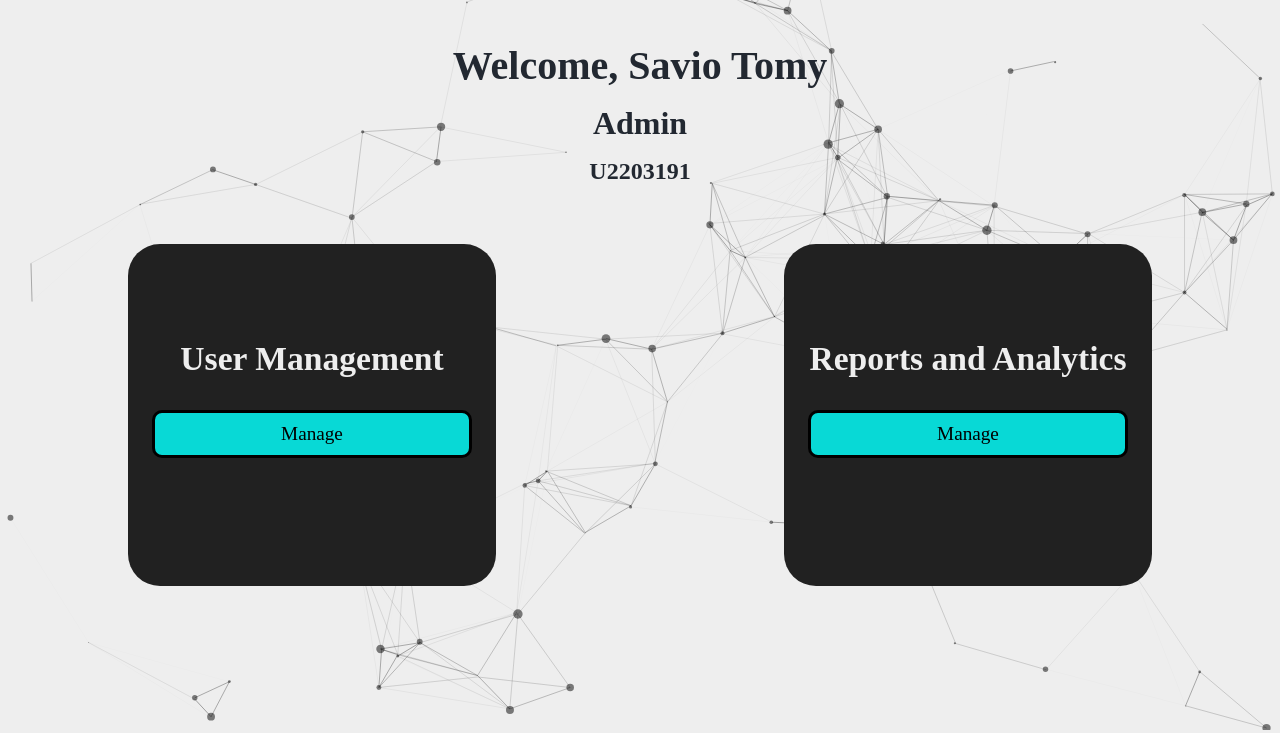
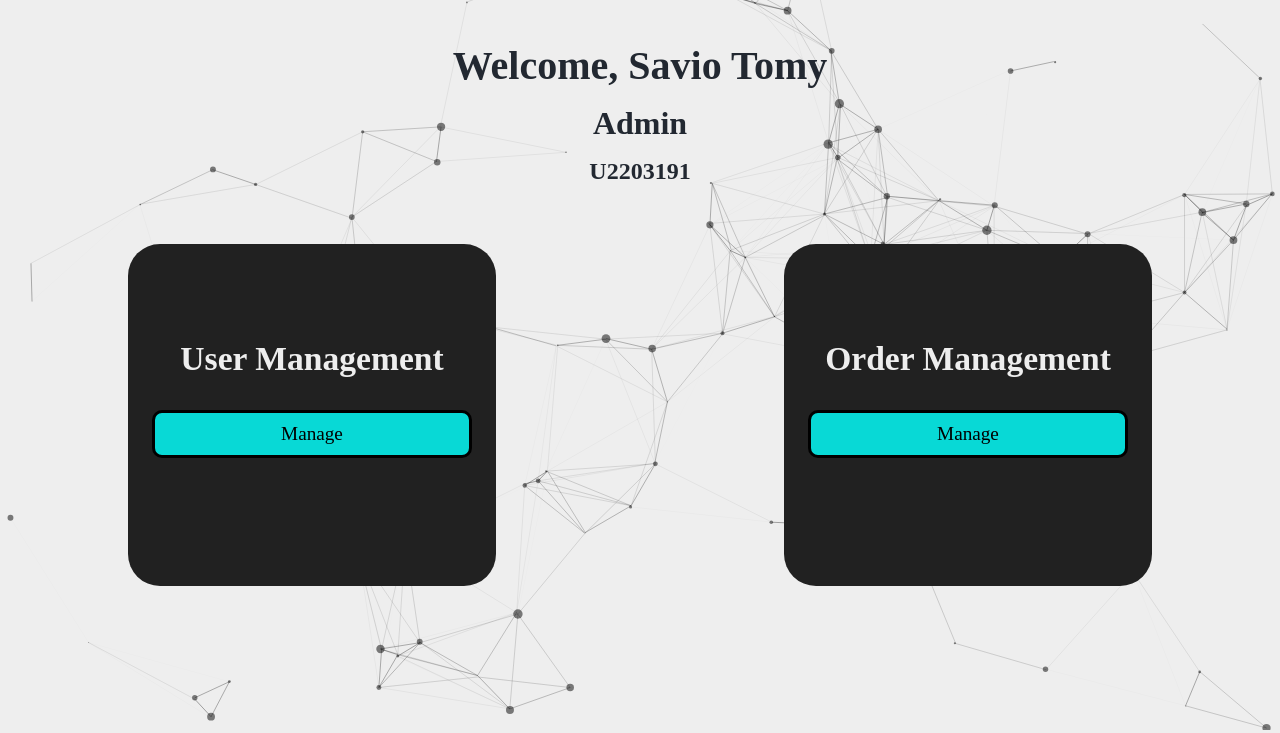
Before and after one commit to ReubenTRG/MarketPro-Product-and-Billing-Manager, a plain HTML site: page Frontend/Admin/home.html in a window 1280 px wide. Shown: the part 70-803 px from the top of the page. Drawn offline with nearby package versions, Linux system fonts and the light colour scheme.

Commit message:
Update home.html

```diff
--- a/Frontend/Admin/home.html
+++ b/Frontend/Admin/home.html
@@ -26,8 +26,8 @@
                     <button class="user_management" onclick="window.location.href='../User Management/user.html'">Manage</button>
                 </div>
                 <div class="report_management_section">
-                    <h2 class="report_management">Reports and Analytics</h2>
-                    <button class="report_management">Manage</button>
+                    <h2 class="report_management">Order Management</h2>
+                    <button class="report_management" onclick="window.location.href='../Order Management/order.html'">Manage</button>
                 </div>
             </div>
             <br />
```
